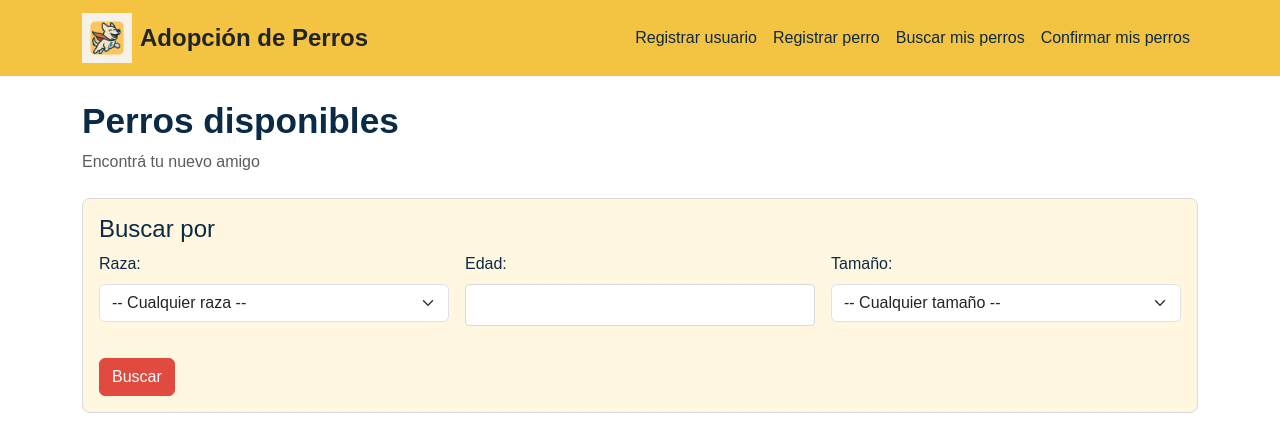
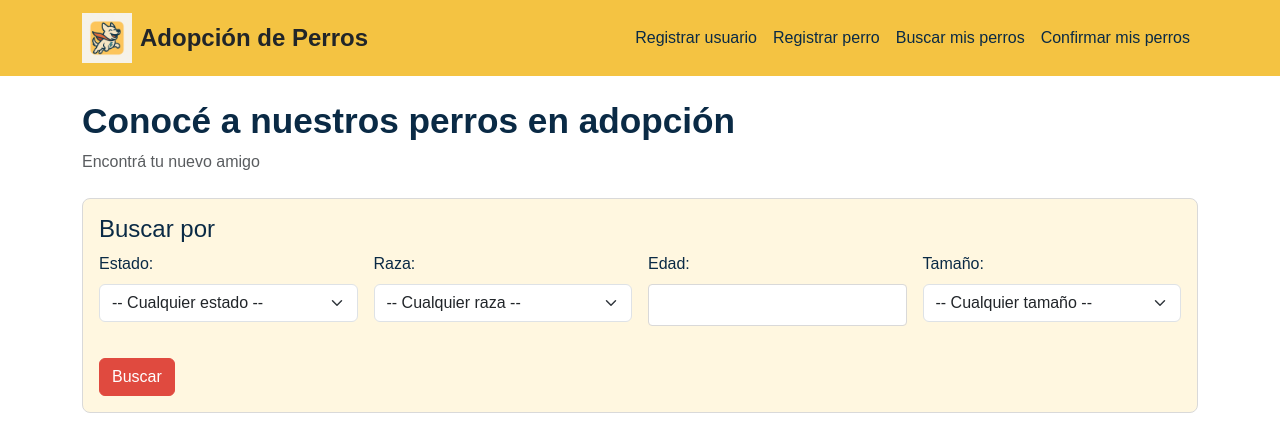
Before and after one commit to armoraz/PPO-sist_adop_perros, a Django app: page / in a window 1280 px wide. Shown: the top 435 px of the page. Run offline with Django 5.2, Linux system fonts and the light colour scheme; data comes from the database, SQL or seed files in the repository.

Commit message:
agregar estados y badges a los perros

```diff
--- a/sistema_adopcion_web/adopciones/models.py
+++ b/sistema_adopcion_web/adopciones/models.py
@@ -1,6 +1,5 @@
 from django.db import models
 
-# Choices predefinidos
 RAZAS = [
     ('labrador', 'Labrador'),
     ('beagle', 'Beagle'),
@@ -28,6 +27,12 @@ TEMPERAMENTOS = [
     ('sociable','Sociable'),
 ]
 
+ESTADOS = [
+    ('disponible', 'Disponible'),
+    ('reservado', 'Reservado'),
+    ('adoptado', 'Adoptado')
+]
+
 
 class Perro(models.Model):
     nombre = models.CharField(max_length=100)
@@ -37,11 +42,7 @@ class Perro(models.Model):
     peso = models.FloatField()
     estado_salud = models.CharField(max_length=100, choices=SALUD)
     vacunado = models.BooleanField(default=False)
-    estado = models.CharField(max_length=20, choices=[
-        ('disponible', 'Disponible'),
-        ('reservado', 'Reservado'),
-        ('adoptado', 'Adoptado')
-    ])
+    estado = models.CharField(max_length=20, choices=ESTADOS)
     temperamento = models.CharField(max_length=50, choices=TEMPERAMENTOS)
     url_imagen = models.URLField(max_length=300, null=True, blank=True)
     reservado_por = models.ForeignKey('UsuarioAdoptante', null=True, blank=True, on_delete=models.SET_NULL)
--- a/sistema_adopcion_web/adopciones/templates/base.html
+++ b/sistema_adopcion_web/adopciones/templates/base.html
@@ -3,7 +3,7 @@
 <html lang="es">
 <head>
     <meta charset="UTF-8">
-    <title>Sistema de Adopción de Perros</title>
+    <title>Adopción de Perros</title>
     <link href="https://cdn.jsdelivr.net/npm/bootstrap@5.3.0/dist/css/bootstrap.min.css" rel="stylesheet">
     <link rel="stylesheet" href="{% static 'css/styles.css' %}">
 </head>
--- a/sistema_adopcion_web/adopciones/templates/lista_perros_v2.html
+++ b/sistema_adopcion_web/adopciones/templates/lista_perros_v2.html
@@ -2,14 +2,23 @@
 
 {% block content %}
 
-<h1>Perros disponibles</h1>
+<h1>Conocé a nuestros perros en adopción</h1>
 <p class="text-muted mb-4">Encontrá tu nuevo amigo</p>
 
 <div class="panel mb-4">
     <h2 class="h4">Buscar por</h2>
     <form method="get">
         <div class="row g-3">
-            <div class="col-md-4">
+            <div class="col-md-3">
+            <label class="form-label">Estado:</label>
+            <select class="form-select" name="estado">
+                <option value="">-- Cualquier estado --</option>
+                {% for key, label in ESTADOS %}
+                    <option value="{{ key }}" {% if key == estado_actual %}selected{% endif %}>{{ label }}</option>
+                {% endfor %}
+            </select>
+            </div>
+            <div class="col-md-3">
                 <label class="form-label">Raza:</label>
                 <select class="form-select" name="raza">
                 <option value="">-- Cualquier raza --</option>
@@ -18,11 +27,11 @@
                 {% endfor %}
             </select>
             </div>
-            <div class="col-md-4">
+            <div class="col-md-3">
                 <label class="form-label">Edad:</label>
                 <input class="form-control" type="number" name="edad" value="{{ request.GET.edad }}">
             </div>
-            <div class="col-md-4">
+            <div class="col-md-3">
                 <label class="form-label">Tamaño:</label>
                 <select class="form-select" name="tamaño">
                 <option value="">-- Cualquier tamaño --</option>
@@ -44,7 +53,10 @@
             <div class="card h-100">
                 <img src="{{ perro.url_imagen }}" class="card-img-top" alt="{{ perro.nombre }}" style="height: 200px; object-fit: cover;">
                 <div class="card-body d-flex flex-column">
-                    <h5 class="card-title">{{ perro.nombre }}</h5>
+                    <h5 class="card-title">{{ perro.nombre }}</h5><span class="badge     {% if perro.estado == 'disponible' %} bg-success
+    {% elif perro.estado == 'reservado' %} bg-warning text-dark
+    {% elif perro.estado == 'adoptado' %} bg-secondary
+    {% endif %}">{{perro.estado}}</span>
                     <p class="card-text mb-1"><strong>Raza:</strong> {{ perro.raza }}</p>
                     <p class="card-text mb-3"><strong>Edad:</strong> {{ perro.edad }} años</p>
                     <button type="button" class="btn btn-secondary mt-auto" disabled>Adoptar</button>
--- a/sistema_adopcion_web/adopciones/views.py
+++ b/sistema_adopcion_web/adopciones/views.py
@@ -1,5 +1,5 @@
 from django.shortcuts import render, redirect, get_object_or_404
-from .models import Perro, UsuarioAdoptante, RAZAS, TAMAÑOS, SALUD, TEMPERAMENTOS
+from .models import Perro, UsuarioAdoptante, RAZAS, TAMAÑOS, SALUD, TEMPERAMENTOS, ESTADOS
 from .forms import UsuarioAdoptanteForm, PerroForm, BuscarPerroForm
 
 #Vista usuario adoptante
@@ -27,13 +27,38 @@ def registrar_perro(request):
     return render(request, 'registrar_perro.html', {'form': form})
 
 def lista_perros(request):
-    perros = Perro.objects.filter(estado='disponible')
+    perros = Perro.objects.all()
     form = BuscarPerroForm(request.GET or None)
 
     if form.is_valid():
         raza = form.cleaned_data.get('raza')
         edad = form.cleaned_data.get('edad')
         tamaño = form.cleaned_data.get('tamaño')
+        estado = request.GET.get('estado')
+
+        if raza:
+            perros = perros.filter(raza__iexact=raza)
+        if edad:
+            perros = perros.filter(edad=edad)
+        if tamaño:
+            perros = perros.filter(tamaño__iexact=tamaño)
+        if estado:
+            perros = perros.filter(estado=estado)
+
+
+    return render(request, 'lista_perros_v2.html', {'perros': perros, 'RAZAS': RAZAS,
+        'TAMAÑOS': TAMAÑOS, 'ESTADOS': ESTADOS}) #v2
+    # return render(request, 'lista_perros_v2.html', {'perros': perros})
+
+def lista_perros_v1(request):
+    perros = Perro.objects.all()
+    form = BuscarPerroForm(request.GET or None)
+
+    if form.is_valid():
+        raza = form.cleaned_data.get('raza')
+        edad = form.cleaned_data.get('edad')
+        tamaño = form.cleaned_data.get('tamaño')
+
 
         if raza:
             perros = perros.filter(raza__iexact=raza)
@@ -43,25 +68,6 @@ def lista_perros(request):
             perros = perros.filter(tamaño__iexact=tamaño)
 
 
-    return render(request, 'lista_perros_v2.html', {'perros': perros, 'RAZAS': RAZAS,
-        'TAMAÑOS': TAMAÑOS}) #v2
-    # return render(request, 'lista_perros_v2.html', {'perros': perros})
-
-def lista_perros_v1(request):
-    perros = Perro.objects.filter(estado='disponible')
-    form = BuscarPerroForm(request.GET or None)
-
-    if form.is_valid():
-        raza = form.cleaned_data.get('raza')
-        edad = form.cleaned_data.get('edad')
-        tamaño = form.cleaned_data.get('tamaño')
-
-        if raza:
-            perros = perros.filter(raza__iexact=raza)
-        if edad:
-            perros = perros.filter(edad=edad)
-        if tamaño:
-            perros = perros.filter(tamaño__iexact=tamaño)
 
 
     return render(request, 'lista_perros.html', {'perros': perros}) #v2
```
